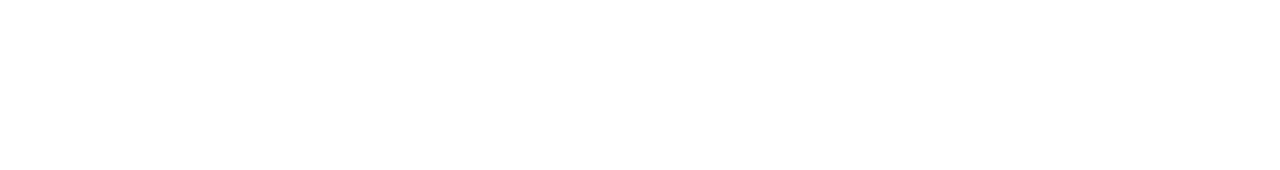
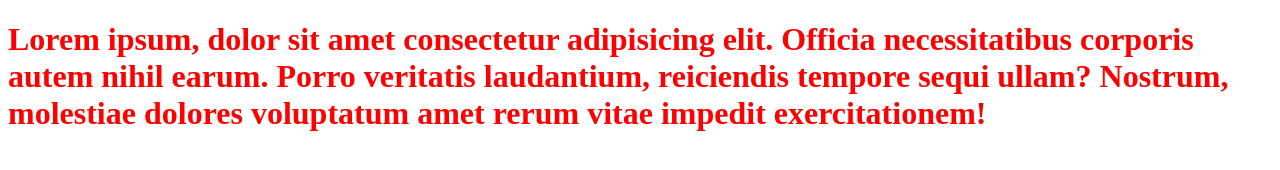
Before and after one commit to Andrewlosk/study, a plain HTML site: page index.html in a window 1280 px wide. Drawn offline with Linux system fonts and the light colour scheme.

Commit message:
second commit

```diff
--- a/index.html
+++ b/index.html
@@ -4,9 +4,10 @@
     <meta charset="UTF-8">
     <meta http-equiv="X-UA-Compatible" content="IE=edge">
     <meta name="viewport" content="width=device-width, initial-scale=1.0">
-    <title>Document</title>
+    <title>study</title>
+    <link rel="stylesheet" href="./style.css">
 </head>
 <body>
-
+    <h1>Lorem ipsum, dolor sit amet consectetur adipisicing elit. Officia necessitatibus corporis autem nihil earum. Porro veritatis laudantium, reiciendis tempore sequi ullam? Nostrum, molestiae dolores voluptatum amet rerum vitae impedit exercitationem!</h1>
 </body>
 </html>
--- a/style.css
+++ b/style.css
@@ -0,0 +1,3 @@
+h1 {
+    color: red;
+}
```
